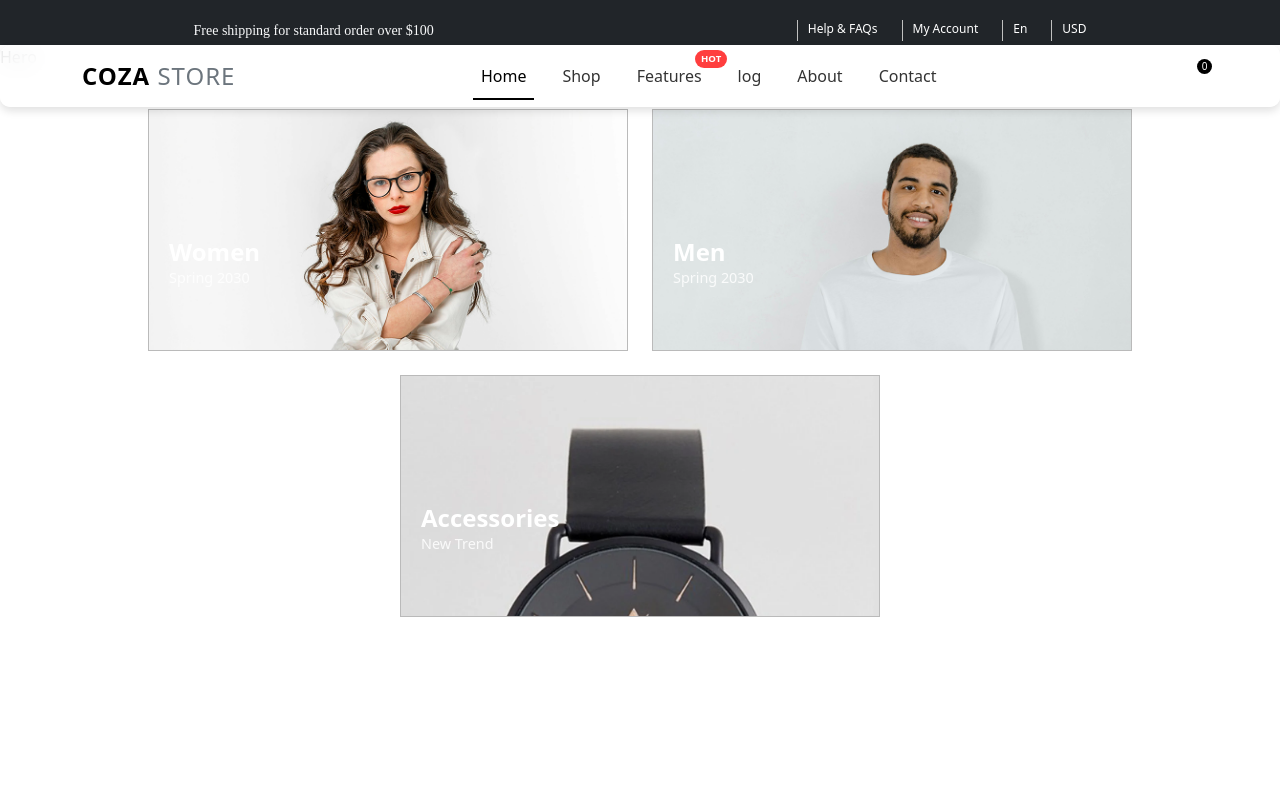
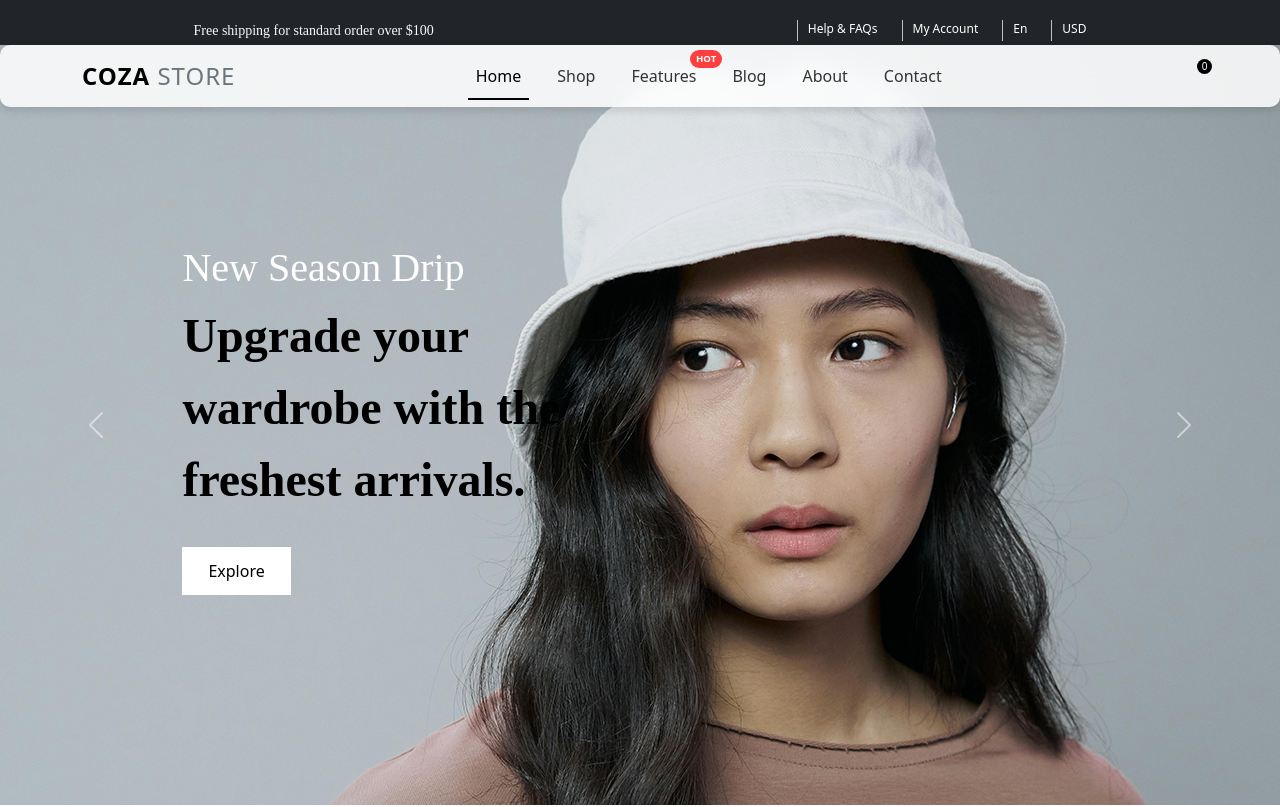
Before and after one commit to mosesbukenya1999-dot/Colabo-ecommerce-website-forever, a React (Vite) app in the folder frontend/: page / in a window 1280 px wide. Shown: the top 807 px of the page. Built offline with nearby package versions, Linux system fonts and the light colour scheme; no server answers.

Commit message:
update UI

```diff
--- a/frontend/src/components/Hero/Hero.jsx
+++ b/frontend/src/components/Hero/Hero.jsx
@@ -1,9 +1,104 @@
-import React from 'react'
+import React, { useState, useEffect } from "react";
+import { Carousel } from "react-bootstrap";
+import gsap from "gsap";
+import hero1 from "../../assets/hero_img.png";
+import hero2 from "../../assets/hero_img_two.png";
+import "./Hero.css";
 
 const Hero = () => {
+  const [index, setIndex] = useState(0);
+
+  const handleSelect = (selectedIndex) => {
+    setIndex(selectedIndex);
+  };
+
+  useEffect(() => {
+    const ctx = gsap.context(() => {
+      const activeSlide = ".carousel-item.active";
+
+      // First word: from top
+      gsap.from(`${activeSlide} .first`, {
+        opacity: 0,
+        y: -80,
+        duration: 0.6,
+        ease: "power3.out",
+      });
+
+      // Middle word: rotate in
+      gsap.from(`${activeSlide} .middle`, {
+        opacity: 0,
+        rotate: -90,
+        scale: 0.5,
+        duration: 0.7,
+        ease: "power3.out",
+        delay: 0.15,
+      });
+
+      // Button: slide from left
+      gsap.from(`${activeSlide} .hero-btn`, {
+        opacity: 0,
+        x: -100,
+        duration: 0.6,
+        ease: "power3.out",
+        delay: 0.3,
+      });
+    });
+
+    return () => ctx.revert();
+  }, [index]);
+
   return (
-    <div>Hero</div>
-  )
-}
+    <div className="hero-wrapper">
 
-export default Hero
+      <Carousel
+        activeIndex={index}
+        onSelect={handleSelect}
+        fade
+        interval={4000}
+        indicators={false}
+        controls={true}
+        className="hero-carousel"
+      >
+
+        {/* SLIDE 1 */}
+        <Carousel.Item>
+          <img className="hero-img" src={hero1} alt="Fashion collection" />
+
+          <Carousel.Caption className="hero-caption">
+            <h1>
+              <span className="first">Elevate</span>{" "}
+              <span className="middle">Your Style</span>
+            </h1>
+
+            <p>Discover modern outfits designed to make you stand out.</p>
+
+            <button className="hero-btn">
+              Shop Now
+            </button>
+          </Carousel.Caption>
+        </Carousel.Item>
+
+        {/* SLIDE 2 */}
+        <Carousel.Item>
+          <img className="hero-img" src={hero2} alt="New arrivals" />
+
+          <Carousel.Caption className="hero-caption">
+            <h1>
+              <span className="first">New</span>{" "}
+              <span className="middle">Season Drip</span>
+            </h1>
+
+            <p>Upgrade your wardrobe with the freshest arrivals.</p>
+
+            <button className="hero-btn">
+              Explore
+            </button>
+          </Carousel.Caption>
+        </Carousel.Item>
+
+      </Carousel>
+    </div>
+  );
+};
+
+export default Hero;
--- a/frontend/src/components/Navbar/Navbar.jsx
+++ b/frontend/src/components/Navbar/Navbar.jsx
@@ -41,7 +41,7 @@ const AppNavbar = () => {
               <span className="hot-badge">HOT</span>
             </NavLink>
 
-            <NavLink to="/blog" className="nav-link">log</NavLink>
+            <NavLink to="/blog" className="nav-link">Blog</NavLink>
             <NavLink to="/about" className="nav-link">About</NavLink>
             <NavLink to="/contact" className="nav-link">Contact</NavLink>
           </Nav>
```
